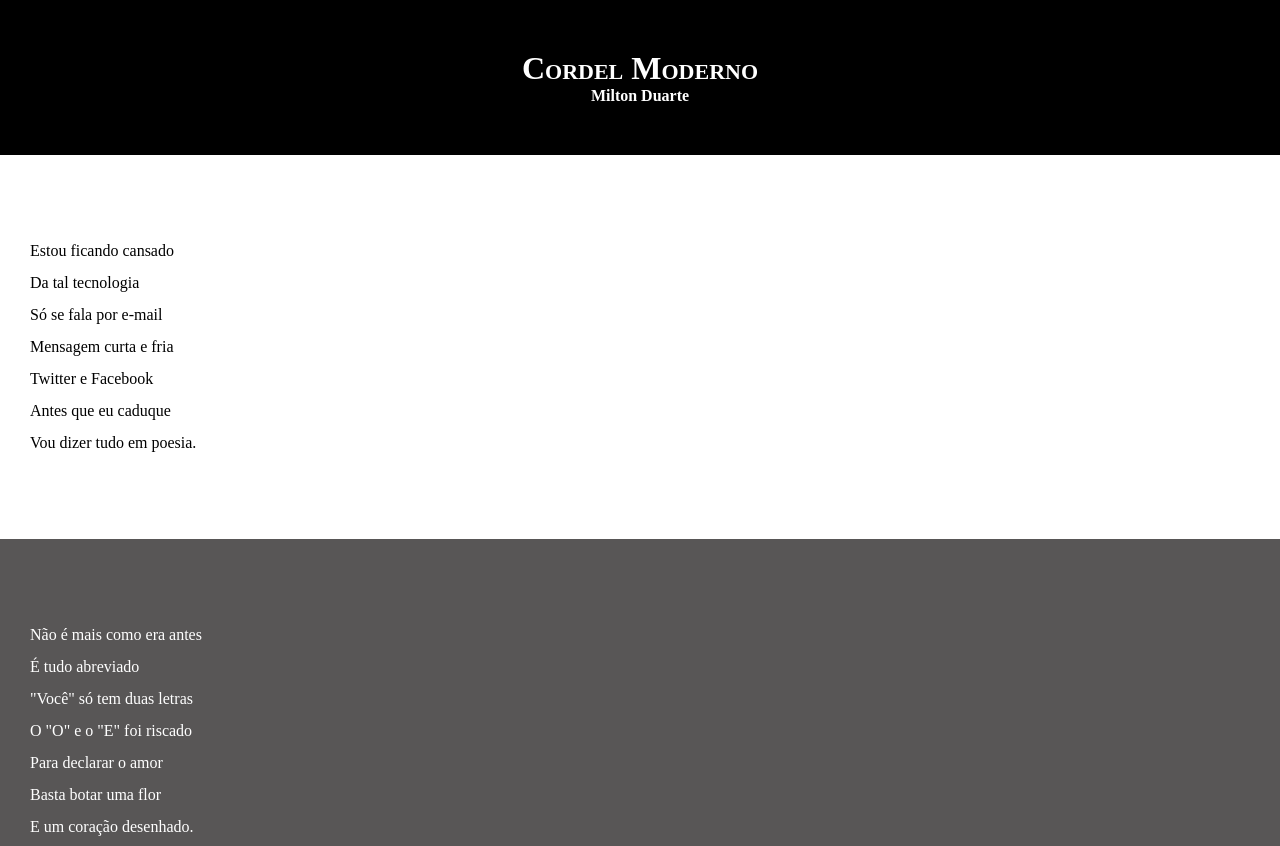
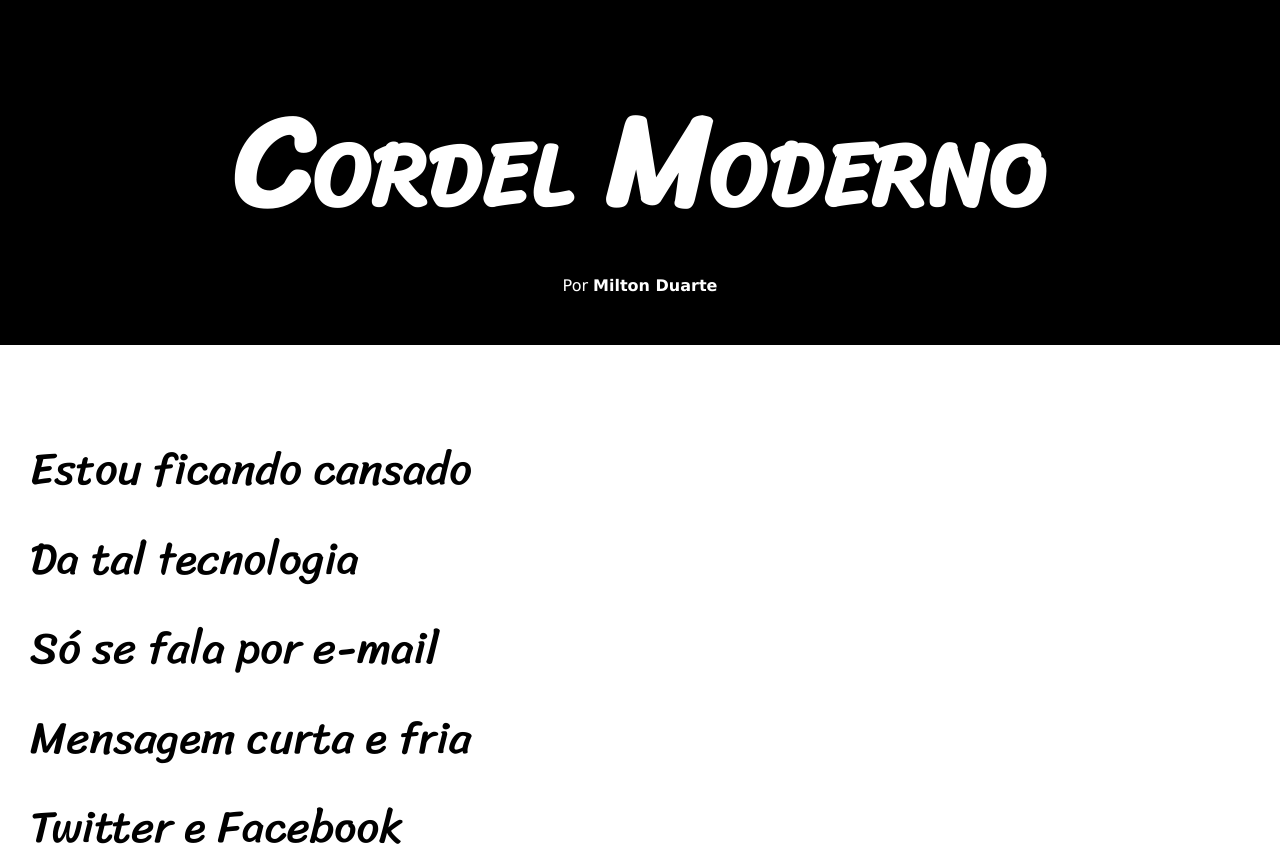
Before and after one commit to Heliolucas/HTML-CSS, a plain HTML site: page Desafios/desafio011/index.html in a window 1280 px wide. Shown: the top 846 px of the page. Drawn offline with Linux system fonts and the light colour scheme.

Commit message:
atualização

```diff
--- a/Desafios/desafio011/estilo/style.css
+++ b/Desafios/desafio011/estilo/style.css
@@ -1,13 +1,20 @@
 @charset "UTF-8";
-
+@import url('https://fonts.googleapis.com/css2?family=Passion+One&display=swap');
+@import url('https://fonts.googleapis.com/css2?family=Sriracha&display=swap');
 *{
     margin: 0px;
     padding: 0px;
+}
+:root{
+    --fonte1: Verdana, Geneva, Tahoma, sans-serif;
+    --fonte2: 'Sriracha', cursive;
+    --fonte3: 'Passion One', cursive;
 }
 
 html, body{
     min-height: 100vh;
     background-color: darkgray;
+    font-family: var(--fonte1);
 }
 header{
     background-color: black;
@@ -17,6 +24,8 @@ header{
 header > h1{
     padding-top: 50px;
     font-variant: small-caps;
+    font-family:var(--fonte2);
+    font-size: 10vw
 }
 header > p{
     padding-bottom: 50px;
@@ -24,7 +33,6 @@ header > p{
 header a , footer a{
     color: white;
     text-decoration: none;
-    font-weight: bold;
 }
 header a:hover , footer a:hover{
     text-decoration: underline;
@@ -34,7 +42,8 @@ section{
     padding-bottom: 10vh;
     line-height: 2em;
     padding-left: 30px;
-
+    font-family: var(--fonte2);
+    font-size: 3.5vw;
 }
 section.normal{
     background-color: white;
@@ -44,9 +53,17 @@ section.imagem{
     background-color: rgb(88, 86, 86);
     color: white;
 }
+section.imagem > p {
+    display: inline-block;
+    padding: 6px;
+    background-color: rgba(48, 46, 46, 0.432);
+}
 footer{
     background-color: black;
     color: white;
     text-align: center;
     padding: 5px;
 }
+#milton{
+    font-weight: bolder;
+}
--- a/Desafios/desafio011/index.html
+++ b/Desafios/desafio011/index.html
@@ -13,7 +13,7 @@
             Cordel Moderno
         </h1>
         <p>
-            <a href="https://www.recantodasletras.com.br/poesias/3186743" target="_blank">Milton Duarte</a>
+            <a href="https://www.recantodasletras.com.br/poesias/3186743" target="_blank">Por <span id="milton">Milton Duarte</span></a>
         </p>
      </header>
 
@@ -96,7 +96,7 @@
 
 
     <footer>
-        <p>Site Criado Pelo Develop <a href="https://github.com/Heliolucas" target="_blank">HELIO LUCAS</a></p>
+        <p>Site Criado Pelo Desenvolvedor <a href="https://github.com/Heliolucas" target="_blank">HELIO LUCAS</a></p>
     </footer>
 
 </body>
```
